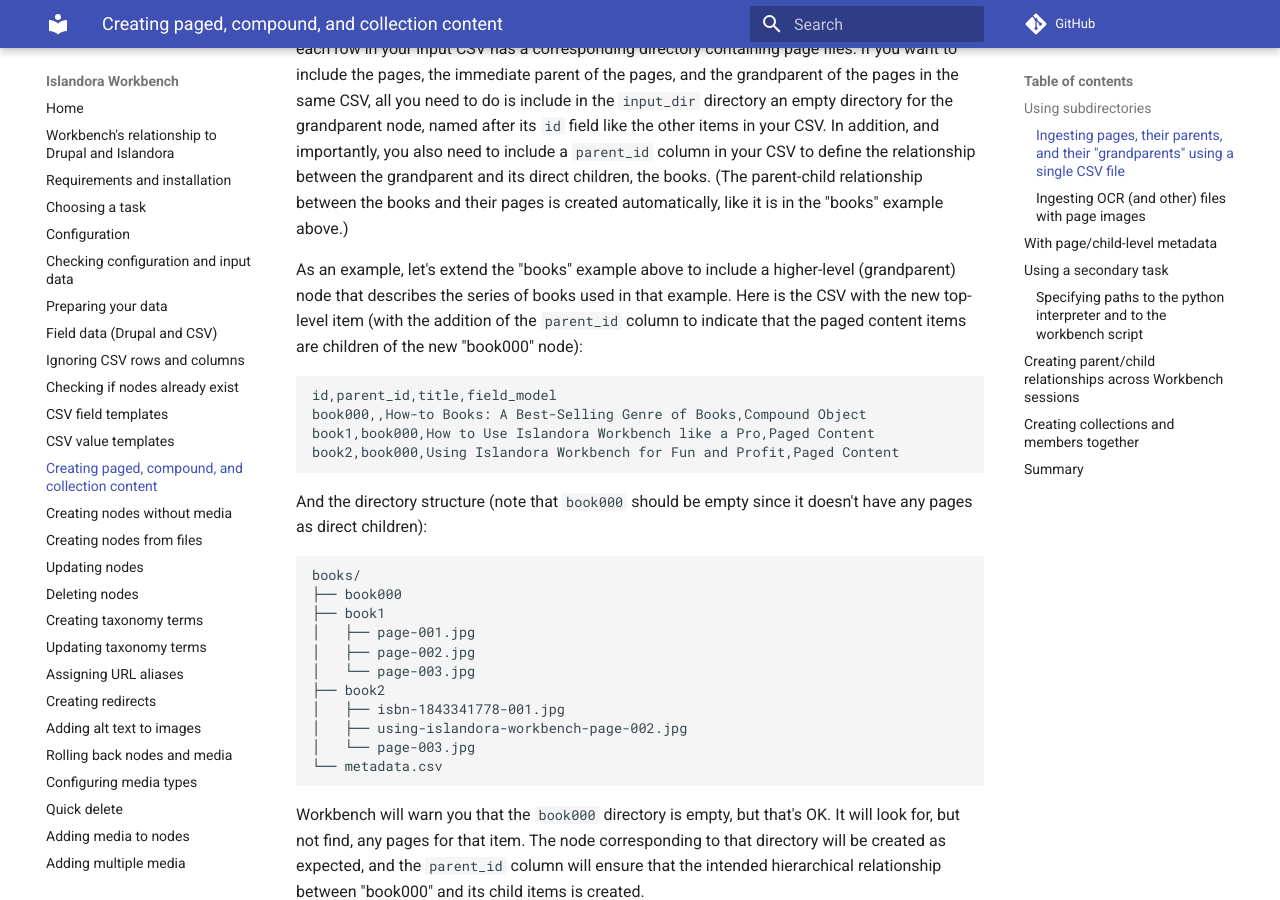
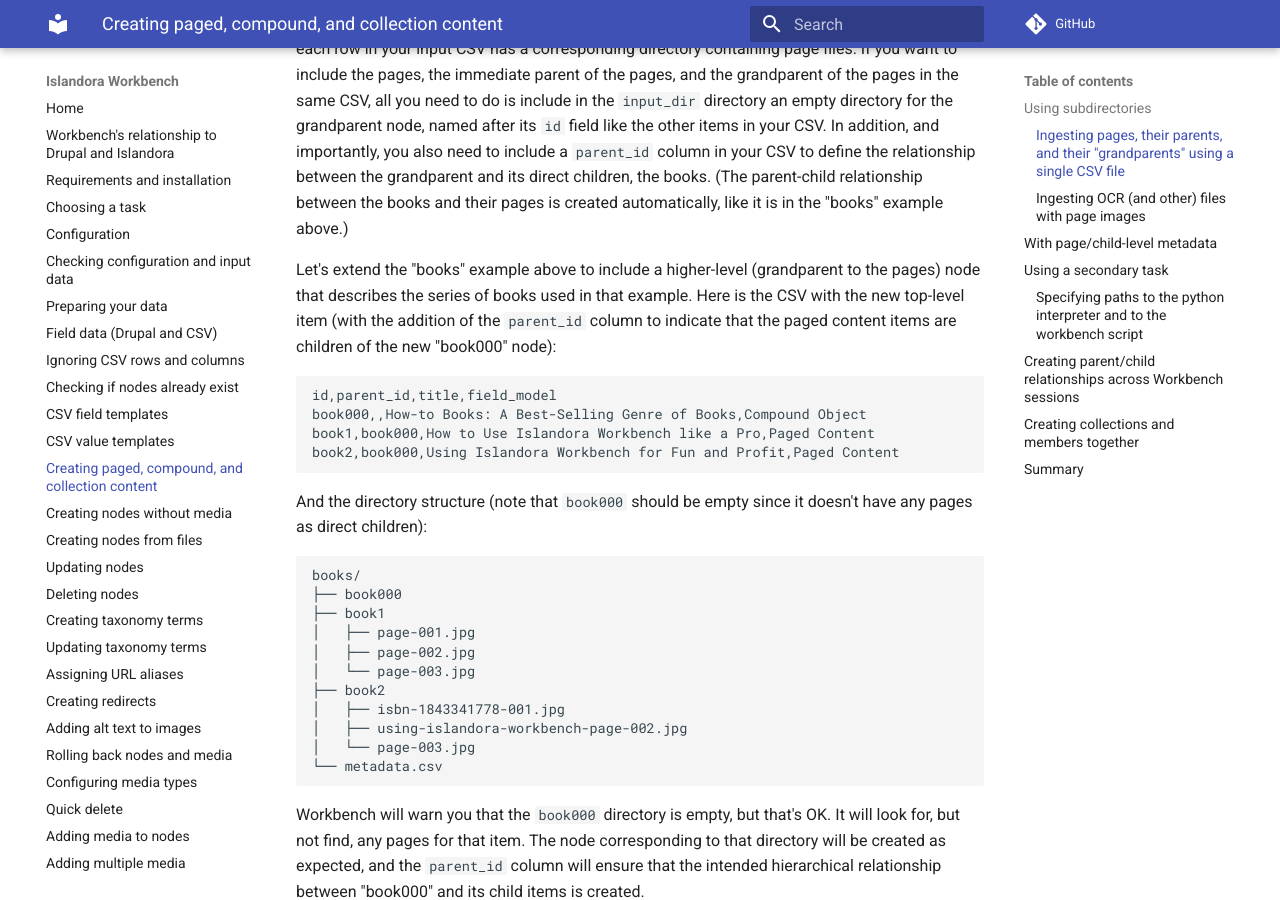
Before and after one commit to mjordan/islandora_workbench_docs, an MkDocs documentation site: the page built from docs/paged_and_compound.md, in a window 1280 px wide and 900 px high, scrolled down 2843 px. Built offline with MkDocs 1.6.1 and Material for MkDocs 9.7.7, drawn with Linux system fonts in a browser that asks for light colours; comment, search, counter and statistics services are not loaded.

Commit message:
Updated docs on created paged content again.

````diff
--- a/docs/paged_and_compound.md
+++ b/docs/paged_and_compound.md
@@ -58,7 +58,7 @@
 
 The presence of `paged_content_from_directories: true` in your config files assumes that each row in your input CSV has a corresponding directory containing page files. If you want to include the pages, the immediate parent of the pages, and the grandparent of the pages in the same CSV, all you need to do is include in the `input_dir` directory an empty directory for the grandparent node, named after its `id` field like the other items in your CSV. In addition, and importantly, you also need to include a `parent_id` column in your CSV to define the relationship between the grandparent and its direct children, the books. (The parent-child relationship between the books and their pages is created automatically, like it is in the "books" example above.)
 
-As an example, let's extend the "books" example above to include a higher-level (grandparent) node that describes the series of books used in that example. Here is the CSV with the new top-level item (with the addition of the `parent_id` column to indicate that the paged content items are children of the new "book000" node):
+Let's extend the "books" example above to include a higher-level (grandparent to the pages) node that describes the series of books used in that example. Here is the CSV with the new top-level item (with the addition of the `parent_id` column to indicate that the paged content items are children of the new "book000" node):
 
 ```text
 id,parent_id,title,field_model
````
